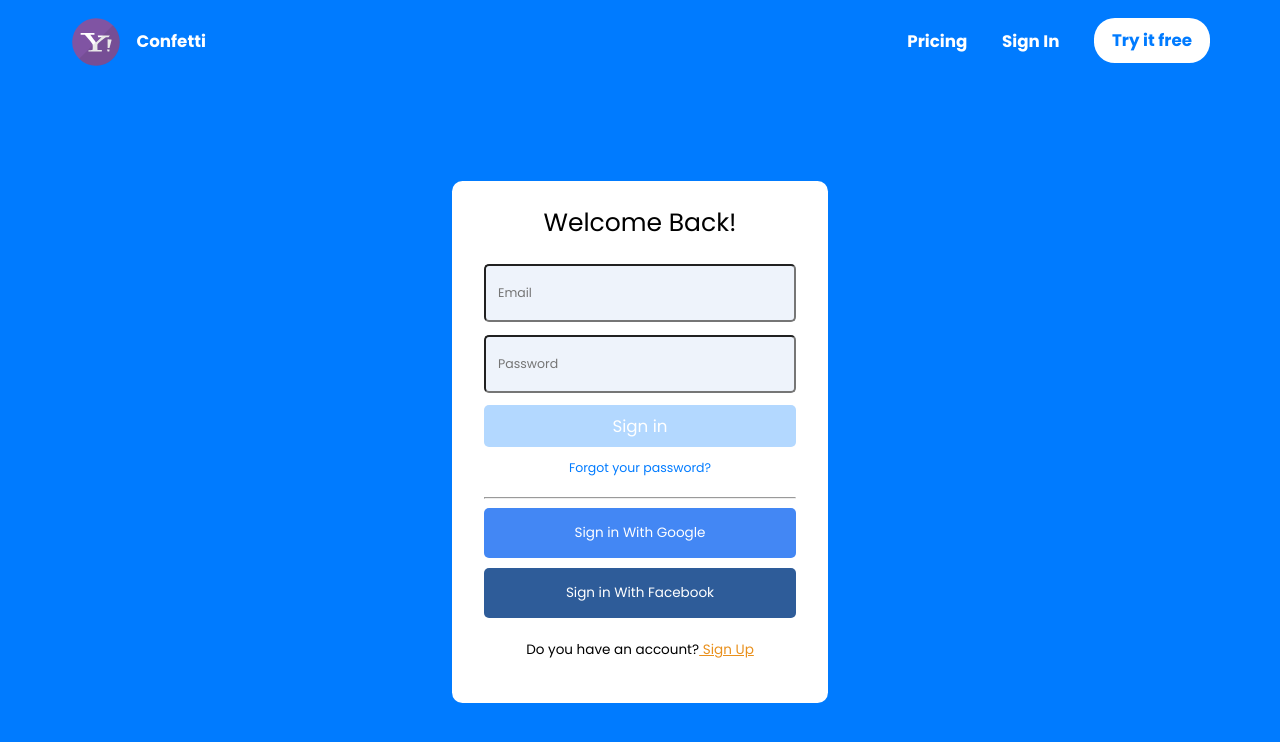
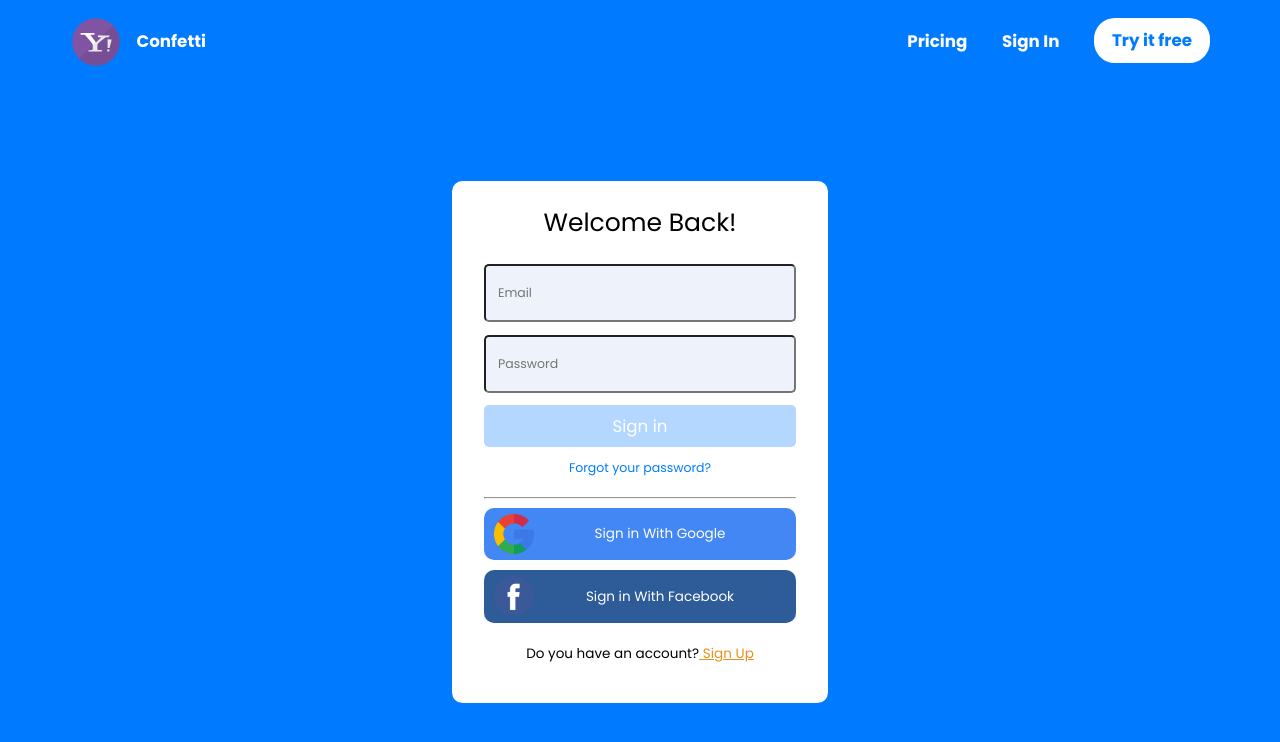
Before and after one commit to CRISSFMB/Login-google-css-add-portfolio, a website: page dist/index.html in a window 1280 px wide. Drawn offline with Linux system fonts and the light colour scheme.

Commit message:
add icon to social button

```diff
--- a/src/scss/components/login.scss
+++ b/src/scss/components/login.scss
@@ -35,6 +35,16 @@
       }
     }
 
+    .container-social-button {
+      display: flex;
+      margin-bottom: 1rem;
+      height: 5rem;
+      align-items: center;
+      padding-right: 1rem;
+      padding-left: 1rem;
+      border-radius: 10px;
+    }
+
     .link-account {
       font-size: 1.3rem;
       color: $black;
--- a/src/scss/utilities.scss
+++ b/src/scss/utilities.scss
@@ -35,13 +35,9 @@
   display: block;
   width: 100%;
   border-radius: 5px;
-  background-color: $lightBlue;
   color: $white;
-  padding-top: 0.4rem;
-  padding-bottom: 0.4rem;
   border: none;
   font-size: 1.3rem;
-  margin-bottom: 1rem;
 }
 
 .blueLight {
--- a/src/scss/variables.scss
+++ b/src/scss/variables.scss
@@ -10,7 +10,7 @@ $white: hsl(0, 0%, 100%);
 $black: hsl(0, 0%, 0%);
 $strongBlue: hsl(211, 100%, 50%);
 $grey: hsl(217, 62%, 96%);
-$lightBlue: rgb(179, 216, 255);
+$lightBlue: hsl(211, 100%, 85%);
 $BtnBlueLight: hsl(217, 89%, 61%);
 $BtnBlueStrong: hsl(214, 54%, 39%);
 $orangeColor: hsl(34, 82%, 51%);
```
Also changed, not shown: dist/assets/images/facebook.png (added), dist/assets/images/google.png (added), dist/index.html, dist/main.css, 1 other file.
